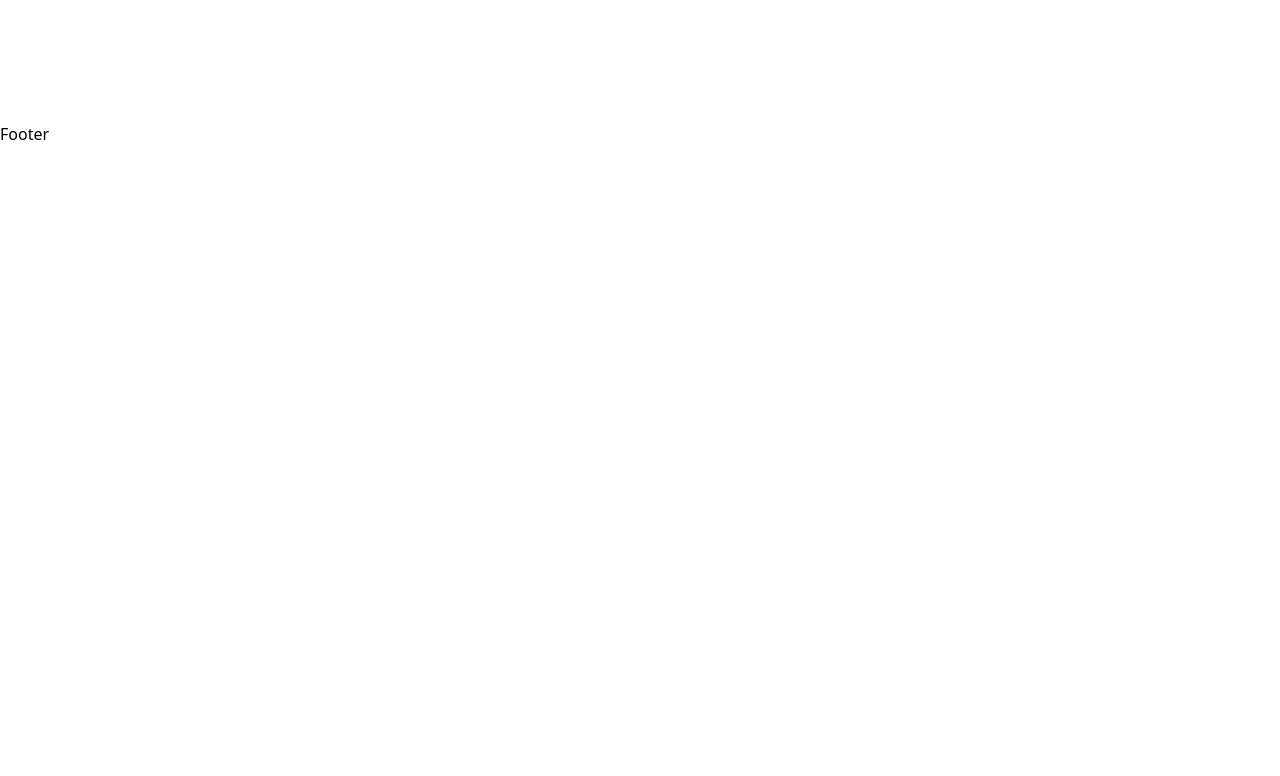
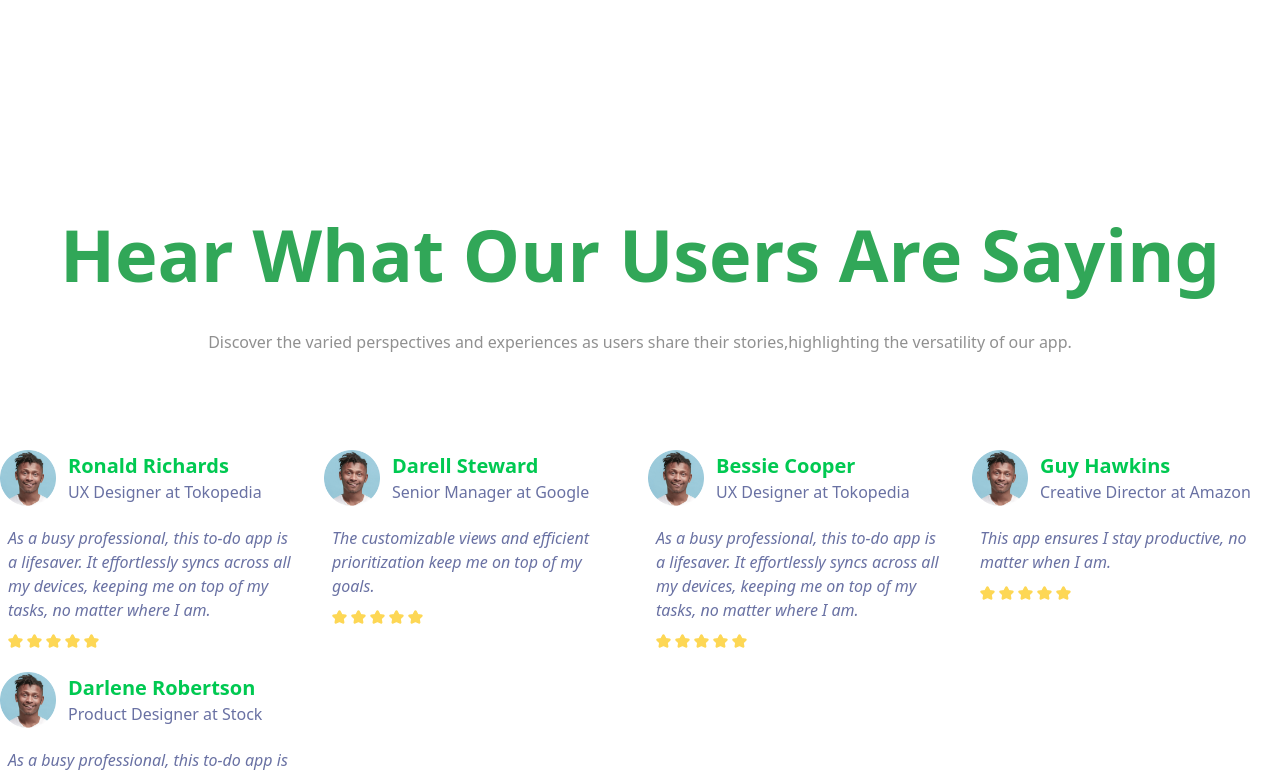
Before and after one commit to ay-ub/sonic-earpuds, a React (Vite) app: page / in a window 1280 px wide. Shown: the part 3456-4232 px from the top of the page. Before the commit the page ends 3602 px from the top, so only its background shows below. Built offline with nearby package versions, Linux system fonts and the light colour scheme.

Commit message:
feat: create testimonial section

```diff
--- a/src/components/main/Main.tsx
+++ b/src/components/main/Main.tsx
@@ -2,6 +2,7 @@ import Hero from "./Hero"
 import NewsLatter from "./NewsLatter"
 import Spec from "./Spec"
 import StatisticsCards from "./StatisticsCards"
+import Testimonial from "./Testimonial"
 import Why from "./Why"
 
 
@@ -13,8 +14,9 @@ function Main() {
       <Why />
       <NewsLatter />
       <Spec />
+      <Testimonial />
     </main>
-  )
+  );
 }
 
 export default Main
--- /dev/null
+++ b/src/components/main/Testimonial.tsx
@@ -0,0 +1,117 @@
+import SectionTitle from "../SectionTitle";
+
+function Testimonial() {
+  const heading = {
+    title: "Hear What Our Users Are Saying",
+    description:
+      "Discover the varied perspectives and experiences as users share their stories,highlighting the versatility of our app.",
+  };
+  const testimonials: {
+    imgUrl: string;
+    name: string;
+    position: string;
+    message: string;
+    stars: number;
+  }[] = [
+    {
+      imgUrl: "/6.png",
+      name: "Ronald Richards",
+      position: "UX Designer at Tokopedia",
+      message:
+        "As a busy professional, this to-do app is a lifesaver. It effortlessly syncs across all my devices, keeping me on top of my tasks, no matter where I am.",
+      stars: 5,
+    },
+    {
+      imgUrl: "/6.png",
+      name: "Darell Steward",
+      position: "Senior Manager at Google",
+      message:
+        "The customizable views and efficient prioritization keep me on top of my goals.",
+      stars: 5,
+    },
+    {
+      imgUrl: "/6.png",
+      name: "Bessie Cooper",
+      position: "UX Designer at Tokopedia",
+      message:
+        "As a busy professional, this to-do app is a lifesaver. It effortlessly syncs across all my devices, keeping me on top of my tasks, no matter where I am.",
+      stars: 5,
+    },
+    {
+      imgUrl: "/6.png",
+      name: "Guy Hawkins",
+      position: "Creative Director at Amazon",
+      message: "This app ensures I stay productive, no matter when I am.",
+      stars: 5,
+    },
+    {
+      imgUrl: "/6.png",
+      name: "Darlene Robertson",
+      position: "Product Designer at Stock",
+      message:
+        "As a busy professional, this to-do app is a lifesaver. It effortlessly syncs across all my devices, keeping me on top of my tasks, no matter where I am.",
+      stars: 5,
+    },
+  ];
+
+  return (
+    <section className="container mx-auto">
+      <SectionTitle heading={heading} />
+      <section className="cards grid grid-cols-1 md:grid-cols-2 lg:grid-cols-4 gap-4">
+        {testimonials.map((info) => {
+          return (
+            <div key={info.name}>
+              <div className="card-header flex items-center gap-3 mb-3">
+                <div className="avatar-container relative w-14 h-1/4">
+                  <img
+                    src={info.imgUrl}
+                    alt="avatar"
+                    className="w-full h-full object-cover"
+                  />
+                </div>
+                <div className="user-info">
+                  <h3 className="font-semibold text-green-500 text-xl">
+                    {info.name}
+                  </h3>
+                  <p className="text-[#6971A3]">{info.position}</p>
+                </div>
+              </div>
+              <div className="card-content p-2">
+                <p className="text-[#6971A3] mb-3 italic">{info.message}</p>
+                <Stars count={info.stars} />
+              </div>
+            </div>
+          );
+        })}
+      </section>
+    </section>
+  );
+}
+
+export default Testimonial;
+
+const Stars = ({ count }: { count: number }) => {
+  return (
+    <div className="flex items-center gap-1">
+      {Array.from({ length: count }, (_, index) => (
+        <svg
+          key={index}
+          width="15"
+          height="14"
+          viewBox="0 0 15 14"
+          fill="none"
+          xmlns="http://www.w3.org/2000/svg"
+        >
+          <path
+            d="M5.25524 4.62271L6.93425 1.31828C6.98312 1.22265 7.05829 1.14221 7.15132 1.086C7.24436 1.02978 7.35157 1 7.46096 1C7.57034 1 7.67756 1.02978 7.77059 1.086C7.86362 1.14221 7.93879 1.22265 7.98767 1.31828L9.66667 4.62271L13.4202 5.15576C13.5285 5.17043 13.6303 5.21455 13.7142 5.28309C13.798 5.35163 13.8604 5.44182 13.8943 5.54338C13.9282 5.64493 13.9322 5.75375 13.9059 5.85741C13.8795 5.96108 13.8239 6.05542 13.7453 6.12965L11.0297 8.70018L11.6708 12.3318C11.7528 12.7979 11.2487 13.1528 10.8177 12.933L7.46096 11.2177L4.10359 12.933C3.67317 13.1535 3.16908 12.7979 3.25116 12.3311L3.89226 8.69955L1.17663 6.12902C1.09842 6.05473 1.04311 5.96049 1.01698 5.85701C0.990848 5.75353 0.994946 5.64496 1.02881 5.54364C1.06267 5.44232 1.12494 5.35232 1.20854 5.28386C1.29213 5.21541 1.3937 5.17124 1.5017 5.15639L5.25524 4.62271Z"
+            fill="#FDD755"
+            stroke="#FDD755"
+            stroke-width="1.5"
+            stroke-linecap="round"
+            stroke-linejoin="round"
+          />
+        </svg>
+      ))}
+    </div>
+  );
+};
```
Also changed, not shown: public/6.png (added).
